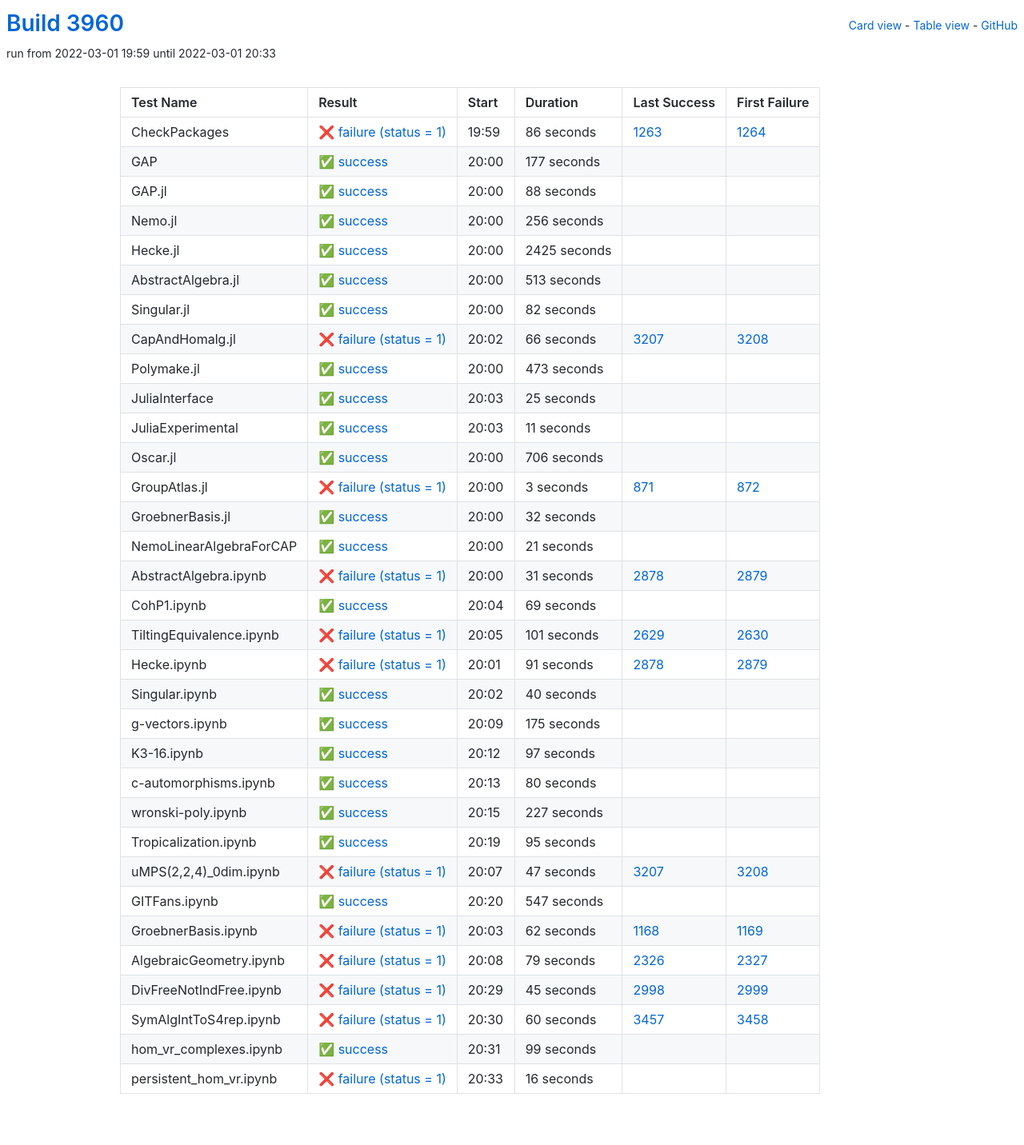
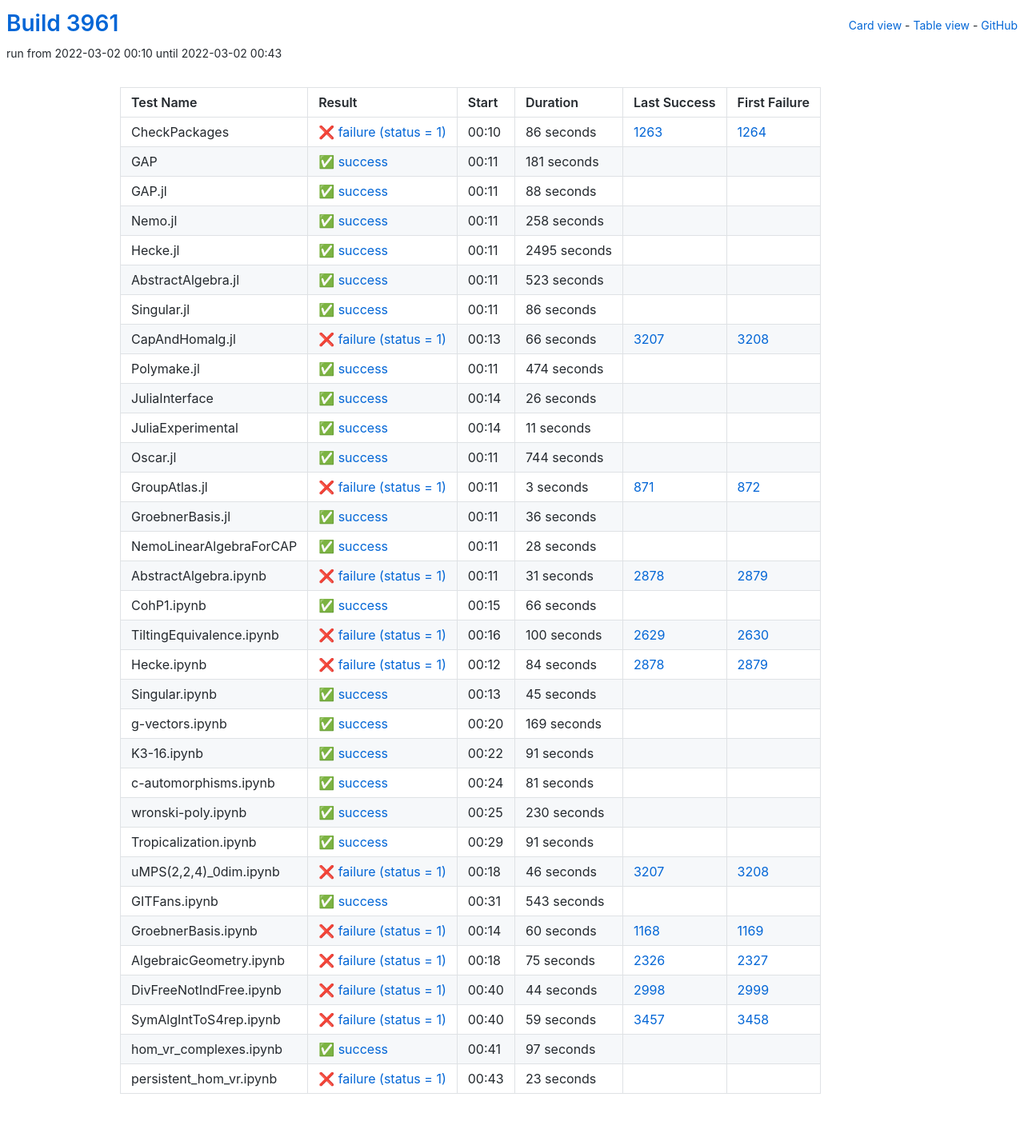
Before and after one commit to oscar-system/oscar-ci-status-stable, a Jekyll site: the page built from table.html, in a window 1280 px wide. Shown: the whole page at 80% size. Built offline with Jekyll 4.4.1, drawn with Linux system fonts in a browser that asks for light colours.

Commit message:
Build #3961

```diff
--- a/_data/ci.yml
+++ b/_data/ci.yml
@@ -1,6 +1,6 @@
 ---
-build: 3960
-build_url: https://oscarci.mathematik.uni-kl.de/job/oscar-stable/3960/
+build: 3961
+build_url: https://oscarci.mathematik.uni-kl.de/job/oscar-stable/3961/
 job: oscar-stable
 organization: oscar-system
 repo: oscar-ci-status-stable
@@ -8,8 +8,8 @@ repourl: https://github.com/oscar-system/oscar-ci-status-stable
 tests:
 - name: CheckPackages
   id: checkpackages
-  log: https://oscarci.mathematik.uni-kl.de/job/oscar-stable/3960/artifact/logs/build-3960/CheckPackages.log
-  start: 2022-03-01 19:59
+  log: https://oscarci.mathematik.uni-kl.de/job/oscar-stable/3961/artifact/logs/build-3961/CheckPackages.log
+  start: 2022-03-02 00:10
   success: false
   exitcode: 1
   status: failure
@@ -20,20 +20,20 @@ tests:
   first_failure_url: https://oscarci.mathematik.uni-kl.de/job/oscar-stable/1264/
 - name: GAP
   id: gap
-  log: https://oscarci.mathematik.uni-kl.de/job/oscar-stable/3960/artifact/logs/build-3960/GAP.log
-  start: 2022-03-01 20:00
+  log: https://oscarci.mathematik.uni-kl.de/job/oscar-stable/3961/artifact/logs/build-3961/GAP.log
+  start: 2022-03-02 00:11
   success: true
   exitcode: 0
   status: success
-  duration: 177
+  duration: 181
   last_success: false
   last_success_url:
   first_failure: false
   first_failure_url:
 - name: GAP.jl
   id: gap-jl
-  log: https://oscarci.mathematik.uni-kl.de/job/oscar-stable/3960/artifact/logs/build-3960/GAP.jl.log
-  start: 2022-03-01 20:00
+  log: https://oscarci.mathematik.uni-kl.de/job/oscar-stable/3961/artifact/logs/build-3961/GAP.jl.log
+  start: 2022-03-02 00:11
   success: true
   exitcode: 0
   status: success
@@ -44,56 +44,56 @@ tests:
   first_failure_url:
 - name: Nemo.jl
   id: nemo-jl
-  log: https://oscarci.mathematik.uni-kl.de/job/oscar-stable/3960/artifact/logs/build-3960/Nemo.jl.log
-  start: 2022-03-01 20:00
+  log: https://oscarci.mathematik.uni-kl.de/job/oscar-stable/3961/artifact/logs/build-3961/Nemo.jl.log
+  start: 2022-03-02 00:11
   success: true
   exitcode: 0
   status: success
-  duration: 256
+  duration: 258
   last_success: false
   last_success_url:
   first_failure: false
   first_failure_url:
 - name: Hecke.jl
   id: hecke-jl
-  log: https://oscarci.mathematik.uni-kl.de/job/oscar-stable/3960/artifact/logs/build-3960/Hecke.jl.log
-  start: 2022-03-01 20:00
+  log: https://oscarci.mathematik.uni-kl.de/job/oscar-stable/3961/artifact/logs/build-3961/Hecke.jl.log
+  start: 2022-03-02 00:11
   success: true
   exitcode: 0
   status: success
-  duration: 2425
+  duration: 2495
   last_success: false
   last_success_url:
   first_failure: false
   first_failure_url:
 - name: AbstractAlgebra.jl
   id: abstractalgebra-jl
-  log: https://oscarci.mathematik.uni-kl.de/job/oscar-stable/3960/artifact/logs/build-3960/AbstractAlgebra.jl.log
-  start: 2022-03-01 20:00
+  log: https://oscarci.mathematik.uni-kl.de/job/oscar-stable/3961/artifact/logs/build-3961/AbstractAlgebra.jl.log
+  start: 2022-03-02 00:11
   success: true
   exitcode: 0
   status: success
-  duration: 513
+  duration: 523
   last_success: false
   last_success_url:
   first_failure: false
   first_failure_url:
 - name: Singular.jl
   id: singular-jl
-  log: https://oscarci.mathematik.uni-kl.de/job/oscar-stable/3960/artifact/logs/build-3960/Singular.jl.log
-  start: 2022-03-01 20:00
+  log: https://oscarci.mathematik.uni-kl.de/job/oscar-stable/3961/artifact/logs/build-3961/Singular.jl.log
+  start: 2022-03-02 00:11
   success: true
   exitcode: 0
   status: success
-  duration: 82
+  duration: 86
   last_success: false
   last_success_url:
   first_failure: false
   first_failure_url:
 - name: CapAndHomalg.jl
   id: capandhomalg-jl
-  log: https://oscarci.mathematik.uni-kl.de/job/oscar-stable/3960/artifact/logs/build-3960/CapAndHomalg.jl.log
-  start: 2022-03-01 20:02
+  log: https://oscarci.mathematik.uni-kl.de/job/oscar-stable/3961/artifact/logs/build-3961/CapAndHomalg.jl.log
+  start: 2022-03-02 00:13
   success: false
   exitcode: 1
   status: failure
@@ -104,32 +104,32 @@ tests:
   first_failure_url: https://oscarci.mathematik.uni-kl.de/job/oscar-stable/3208/
 - name: Polymake.jl
   id: polymake-jl
-  log: https://oscarci.mathematik.uni-kl.de/job/oscar-stable/3960/artifact/logs/build-3960/Polymake.jl.log
-  start: 2022-03-01 20:00
+  log: https://oscarci.mathematik.uni-kl.de/job/oscar-stable/3961/artifact/logs/build-3961/Polymake.jl.log
+  start: 2022-03-02 00:11
   success: true
   exitcode: 0
   status: success
-  duration: 473
+  duration: 474
   last_success: false
   last_success_url:
   first_failure: false
   first_failure_url:
 - name: JuliaInterface
   id: juliainterface
-  log: https://oscarci.mathematik.uni-kl.de/job/oscar-stable/3960/artifact/logs/build-3960/JuliaInterface.log
-  start: 2022-03-01 20:03
+  log: https://oscarci.mathematik.uni-kl.de/job/oscar-stable/3961/artifact/logs/build-3961/JuliaInterface.log
+  start: 2022-03-02 00:14
   success: true
   exitcode: 0
   status: success
-  duration: 25
+  duration: 26
   last_success: false
   last_success_url:
   first_failure: false
   first_failure_url:
 - name: JuliaExperimental
   id: juliaexperimental
-  log: https://oscarci.mathematik.uni-kl.de/job/oscar-stable/3960/artifact/logs/build-3960/JuliaExperimental.log
-  start: 2022-03-01 20:03
+  log: https://oscarci.mathematik.uni-kl.de/job/oscar-stable/3961/artifact/logs/build-3961/JuliaExperimental.log
+  start: 2022-03-02 00:14
   success: true
   exitcode: 0
   status: success
@@ -140,20 +140,20 @@ tests:
   first_failure_url:
 - name: Oscar.jl
   id: oscar-jl
-  log: https://oscarci.mathematik.uni-kl.de/job/oscar-stable/3960/artifact/logs/build-3960/Oscar.jl.log
-  start: 2022-03-01 20:00
+  log: https://oscarci.mathematik.uni-kl.de/job/oscar-stable/3961/artifact/logs/build-3961/Oscar.jl.log
+  start: 2022-03-02 00:11
   success: true
   exitcode: 0
   status: success
-  duration: 706
+  duration: 744
   last_success: false
   last_success_url:
   first_failure: false
   first_failure_url:
 - name: GroupAtlas.jl
   id: groupatlas-jl
-  log: https://oscarci.mathematik.uni-kl.de/job/oscar-stable/3960/artifact/logs/build-3960/GroupAtlas.jl.log
-  start: 2022-03-01 20:00
+  log: https://oscarci.mathematik.uni-kl.de/job/oscar-stable/3961/artifact/logs/build-3961/GroupAtlas.jl.log
+  start: 2022-03-02 00:11
   success: false
   exitcode: 1
   status: failure
@@ -164,32 +164,32 @@ tests:
   first_failure_url: https://oscarci.mathematik.uni-kl.de/job/oscar-stable/872/
 - name: GroebnerBasis.jl
   id: groebnerbasis-jl
-  log: https://oscarci.mathematik.uni-kl.de/job/oscar-stable/3960/artifact/logs/build-3960/GroebnerBasis.jl.log
-  start: 2022-03-01 20:00
+  log: https://oscarci.mathematik.uni-kl.de/job/oscar-stable/3961/artifact/logs/build-3961/GroebnerBasis.jl.log
+  start: 2022-03-02 00:11
   success: true
   exitcode: 0
   status: success
-  duration: 32
+  duration: 36
   last_success: false
   last_success_url:
   first_failure: false
   first_failure_url:
 - name: NemoLinearAlgebraForCAP
   id: nemolinearalgebraforcap
-  log: https://oscarci.mathematik.uni-kl.de/job/oscar-stable/3960/artifact/logs/build-3960/NemoLinearAlgebraForCAP.log
-  start: 2022-03-01 20:00
+  log: https://oscarci.mathematik.uni-kl.de/job/oscar-stable/3961/artifact/logs/build-3961/NemoLinearAlgebraForCAP.log
+  start: 2022-03-02 00:11
   success: true
   exitcode: 0
   status: success
-  duration: 21
+  duration: 28
   last_success: false
   last_success_url:
   first_failure: false
   first_failure_url:
 - name: AbstractAlgebra.ipynb
   id: abstractalgebra-ipynb
-  log: https://oscarci.mathematik.uni-kl.de/job/oscar-stable/3960/artifact/logs/build-3960/AbstractAlgebra.ipynb.log
-  start: 2022-03-01 20:00
+  log: https://oscarci.mathematik.uni-kl.de/job/oscar-stable/3961/artifact/logs/build-3961/AbstractAlgebra.ipynb.log
+  start: 2022-03-02 00:11
   success: false
   exitcode: 1
   status: failure
@@ -200,68 +200,188 @@ tests:
   first_failure_url: https://oscarci.mathematik.uni-kl.de/job/oscar-stable/2879/
 - name: CohP1.ipynb
   id: cohp1-ipynb
-  log: https://oscarci.mathematik.uni-kl.de/job/oscar-stable/3960/artifact/logs/build-3960/CohP1.ipynb.log
-  start: 2022-03-01 20:04
+  log: https://oscarci.mathematik.uni-kl.de/job/oscar-stable/3961/artifact/logs/build-3961/CohP1.ipynb.log
+  start: 2022-03-02 00:15
   success: true
   exitcode: 0
   status: success
-  duration: 69
+  duration: 66
   last_success: false
   last_success_url:
   first_failure: false
   first_failure_url:
 - name: TiltingEquivalence.ipynb
   id: tiltingequivalence-ipynb
-  log: https://oscarci.mathematik.uni-kl.de/job/oscar-stable/3960/artifact/logs/build-3960/TiltingEquivalence.ipynb.log
-  start: 2022-03-01 20:05
+  log: https://oscarci.mathematik.uni-kl.de/job/oscar-stable/3961/artifact/logs/build-3961/TiltingEquivalence.ipynb.log
+  start: 2022-03-02 00:16
   success: false
   exitcode: 1
   status: failure
-  duration: 101
+  duration: 100
   last_success: 2629
   last_success_url: https://oscarci.mathematik.uni-kl.de/job/oscar-stable/2629/
   first_failure: 2630
   first_failure_url: https://oscarci.mathematik.uni-kl.de/job/oscar-stable/2630/
 - name: Hecke.ipynb
   id: hecke-ipynb
-  log: https://oscarci.mathematik.uni-kl.de/job/oscar-stable/3960/artifact/logs/build-3960/Hecke.ipynb.log
-  start: 2022-03-01 20:01
+  log: https://oscarci.mathematik.uni-kl.de/job/oscar-stable/3961/artifact/logs/build-3961/Hecke.ipynb.log
+  start: 2022-03-02 00:12
   success: false
   exitcode: 1
   status: failure
-  duration: 91
+  duration: 84
   last_success: 2878
   last_success_url: https://oscarci.mathematik.uni-kl.de/job/oscar-stable/2878/
   first_failure: 2879
   first_failure_url: https://oscarci.mathematik.uni-kl.de/job/oscar-stable/2879/
 - name: Singular.ipynb
   id: singular-ipynb
-  log: https://oscarci.mathematik.uni-kl.de/job/oscar-stable/3960/artifact/logs/build-3960/Singular.ipynb.log
-  start: 2022-03-01 20:02
+  log: https://oscarci.mathematik.uni-kl.de/job/oscar-stable/3961/artifact/logs/build-3961/Singular.ipynb.log
+  start: 2022-03-02 00:13
   success: true
   exitcode: 0
   status: success
-  duration: 40
+  duration: 45
   last_success: false
   last_success_url:
   first_failure: false
   first_failure_url:
 - name: g-vectors.ipynb
   id: g-vectors-ipynb
-  log: https://oscarci.mathematik.uni-kl.de/job/oscar-stable/3960/artifact/logs/build-3960/g-vectors.ipynb.log
-  start: 2022-03-01 20:09
+  log: https://oscarci.mathematik.uni-kl.de/job/oscar-stable/3961/artifact/logs/build-3961/g-vectors.ipynb.log
+  start: 2022-03-02 00:20
   success: true
   exitcode: 0
   status: success
-  duration: 175
+  duration: 169
   last_success: false
   last_success_url:
   first_failure: false
   first_failure_url:
 - name: K3-16.ipynb
   id: k3-16-ipynb
-  log: https://oscarci.mathematik.uni-kl.de/job/oscar-stable/3960/artifact/logs/build-3960/K3-16.ipynb.log
-  start: 2022-03-01 20:12
+  log: https://oscarci.mathematik.uni-kl.de/job/oscar-stable/3961/artifact/logs/build-3961/K3-16.ipynb.log
+  start: 2022-03-02 00:22
+  success: true
+  exitcode: 0
+  status: success
+  duration: 91
+  last_success: false
+  last_success_url:
+  first_failure: false
+  first_failure_url:
+- name: c-automorphisms.ipynb
+  id: c-automorphisms-ipynb
+  log: https://oscarci.mathematik.uni-kl.de/job/oscar-stable/3961/artifact/logs/build-3961/c-automorphisms.ipynb.log
+  start: 2022-03-02 00:24
+  success: true
+  exitcode: 0
+  status: success
+  duration: 81
+  last_success: false
+  last_success_url:
+  first_failure: false
+  first_failure_url:
+- name: wronski-poly.ipynb
+  id: wronski-poly-ipynb
+  log: https://oscarci.mathematik.uni-kl.de/job/oscar-stable/3961/artifact/logs/build-3961/wronski-poly.ipynb.log
+  start: 2022-03-02 00:25
+  success: true
+  exitcode: 0
+  status: success
+  duration: 230
+  last_success: false
+  last_success_url:
+  first_failure: false
+  first_failure_url:
+- name: Tropicalization.ipynb
+  id: tropicalization-ipynb
+  log: https://oscarci.mathematik.uni-kl.de/job/oscar-stable/3961/artifact/logs/build-3961/Tropicalization.ipynb.log
+  start: 2022-03-02 00:29
+  success: true
+  exitcode: 0
+  status: success
+  duration: 91
+  last_success: false
+  last_success_url:
+  first_failure: false
+  first_failure_url:
+- name: uMPS(2,2,4)_0dim.ipynb
+  id: umps-2-2-4-0dim-ipynb
+  log: https://oscarci.mathematik.uni-kl.de/job/oscar-stable/3961/artifact/logs/build-3961/uMPS-2-2-4-_0dim.ipynb.log
+  start: 2022-03-02 00:18
+  success: false
+  exitcode: 1
+  status: failure
+  duration: 46
+  last_success: 3207
+  last_success_url: https://oscarci.mathematik.uni-kl.de/job/oscar-stable/3207/
+  first_failure: 3208
+  first_failure_url: https://oscarci.mathematik.uni-kl.de/job/oscar-stable/3208/
+- name: GITFans.ipynb
+  id: gitfans-ipynb
+  log: https://oscarci.mathematik.uni-kl.de/job/oscar-stable/3961/artifact/logs/build-3961/GITFans.ipynb.log
+  start: 2022-03-02 00:31
+  success: true
+  exitcode: 0
+  status: success
+  duration: 543
+  last_success: false
+  last_success_url:
+  first_failure: false
+  first_failure_url:
+- name: GroebnerBasis.ipynb
+  id: groebnerbasis-ipynb
+  log: https://oscarci.mathematik.uni-kl.de/job/oscar-stable/3961/artifact/logs/build-3961/GroebnerBasis.ipynb.log
+  start: 2022-03-02 00:14
+  success: false
+  exitcode: 1
+  status: failure
+  duration: 60
+  last_success: 1168
+  last_success_url: https://oscarci.mathematik.uni-kl.de/job/oscar-stable/1168/
+  first_failure: 1169
+  first_failure_url: https://oscarci.mathematik.uni-kl.de/job/oscar-stable/1169/
+- name: AlgebraicGeometry.ipynb
+  id: algebraicgeometry-ipynb
+  log: https://oscarci.mathematik.uni-kl.de/job/oscar-stable/3961/artifact/logs/build-3961/AlgebraicGeometry.ipynb.log
+  start: 2022-03-02 00:18
+  success: false
+  exitcode: 1
+  status: failure
+  duration: 75
+  last_success: 2326
+  last_success_url: https://oscarci.mathematik.uni-kl.de/job/oscar-stable/2326/
+  first_failure: 2327
+  first_failure_url: https://oscarci.mathematik.uni-kl.de/job/oscar-stable/2327/
+- name: DivFreeNotIndFree.ipynb
+  id: divfreenotindfree-ipynb
+  log: https://oscarci.mathematik.uni-kl.de/job/oscar-stable/3961/artifact/logs/build-3961/DivFreeNotIndFree.ipynb.log
+  start: 2022-03-02 00:40
+  success: false
+  exitcode: 1
+  status: failure
+  duration: 44
+  last_success: 2998
+  last_success_url: https://oscarci.mathematik.uni-kl.de/job/oscar-stable/2998/
+  first_failure: 2999
+  first_failure_url: https://oscarci.mathematik.uni-kl.de/job/oscar-stable/2999/
+- name: SymAlgIntToS4rep.ipynb
+  id: symalginttos4rep-ipynb
+  log: https://oscarci.mathematik.uni-kl.de/job/oscar-stable/3961/artifact/logs/build-3961/SymAlgIntToS4rep.ipynb.log
+  start: 2022-03-02 00:40
+  success: false
+  exitcode: 1
+  status: failure
+  duration: 59
+  last_success: 3457
+  last_success_url: https://oscarci.mathematik.uni-kl.de/job/oscar-stable/3457/
+  first_failure: 3458
+  first_failure_url: https://oscarci.mathematik.uni-kl.de/job/oscar-stable/3458/
+- name: hom_vr_complexes.ipynb
+  id: hom-vr-complexes-ipynb
+  log: https://oscarci.mathematik.uni-kl.de/job/oscar-stable/3961/artifact/logs/build-3961/hom_vr_complexes.ipynb.log
+  start: 2022-03-02 00:41
   success: true
   exitcode: 0
   status: success
@@ -270,135 +390,15 @@ tests:
   last_success_url:
   first_failure: false
   first_failure_url:
-- name: c-automorphisms.ipynb
-  id: c-automorphisms-ipynb
-  log: https://oscarci.mathematik.uni-kl.de/job/oscar-stable/3960/artifact/logs/build-3960/c-automorphisms.ipynb.log
-  start: 2022-03-01 20:13
-  success: true
-  exitcode: 0
-  status: success
-  duration: 80
+- name: persistent_hom_vr.ipynb
+  id: persistent-hom-vr-ipynb
+  log: https://oscarci.mathematik.uni-kl.de/job/oscar-stable/3961/artifact/logs/build-3961/persistent_hom_vr.ipynb.log
+  start: 2022-03-02 00:43
+  success: false
+  exitcode: 1
+  status: failure
+  duration: 23
   last_success: false
   last_success_url:
   first_failure: false
   first_failure_url:
-- name: wronski-poly.ipynb
-  id: wronski-poly-ipynb
-  log: https://oscarci.mathematik.uni-kl.de/job/oscar-stable/3960/artifact/logs/build-3960/wronski-poly.ipynb.log
-  start: 2022-03-01 20:15
-  success: true
-  exitcode: 0
-  status: success
-  duration: 227
-  last_success: false
-  last_success_url:
-  first_failure: false
-  first_failure_url:
-- name: Tropicalization.ipynb
-  id: tropicalization-ipynb
-  log: https://oscarci.mathematik.uni-kl.de/job/oscar-stable/3960/artifact/logs/build-3960/Tropicalization.ipynb.log
-  start: 2022-03-01 20:19
-  success: true
-  exitcode: 0
-  status: success
-  duration: 95
-  last_success: false
-  last_success_url:
-  first_failure: false
-  first_failure_url:
-- name: uMPS(2,2,4)_0dim.ipynb
-  id: umps-2-2-4-0dim-ipynb
-  log: https://oscarci.mathematik.uni-kl.de/job/oscar-stable/3960/artifact/logs/build-3960/uMPS-2-2-4-_0dim.ipynb.log
-  start: 2022-03-01 20:07
-  success: false
-  exitcode: 1
-  status: failure
-  duration: 47
-  last_success: 3207
-  last_success_url: https://oscarci.mathematik.uni-kl.de/job/oscar-stable/3207/
-  first_failure: 3208
-  first_failure_url: https://oscarci.mathematik.uni-kl.de/job/oscar-stable/3208/
-- name: GITFans.ipynb
-  id: gitfans-ipynb
-  log: https://oscarci.mathematik.uni-kl.de/job/oscar-stable/3960/artifact/logs/build-3960/GITFans.ipynb.log
-  start: 2022-03-01 20:20
-  success: true
-  exitcode: 0
-  status: success
-  duration: 547
-  last_success: false
-  last_success_url:
-  first_failure: false
-  first_failure_url:
-- name: GroebnerBasis.ipynb
-  id: groebnerbasis-ipynb
-  log: https://oscarci.mathematik.uni-kl.de/job/oscar-stable/3960/artifact/logs/build-3960/GroebnerBasis.ipynb.log
-  start: 2022-03-01 20:03
-  success: false
-  exitcode: 1
-  status: failure
-  duration: 62
-  last_success: 1168
-  last_success_url: https://oscarci.mathematik.uni-kl.de/job/oscar-stable/1168/
-  first_failure: 1169
-  first_failure_url: https://oscarci.mathematik.uni-kl.de/job/oscar-stable/1169/
-- name: AlgebraicGeometry.ipynb
-  id: algebraicgeometry-ipynb
-  log: https://oscarci.mathematik.uni-kl.de/job/oscar-stable/3960/artifact/logs/build-3960/AlgebraicGeometry.ipynb.log
-  start: 2022-03-01 20:08
-  success: false
-  exitcode: 1
-  status: failure
-  duration: 79
-  last_success: 2326
-  last_success_url: https://oscarci.mathematik.uni-kl.de/job/oscar-stable/2326/
-  first_failure: 2327
-  first_failure_url: https://oscarci.mathematik.uni-kl.de/job/oscar-stable/2327/
-- name: DivFreeNotIndFree.ipynb
-  id: divfreenotindfree-ipynb
-  log: https://oscarci.mathematik.uni-kl.de/job/oscar-stable/3960/artifact/logs/build-3960/DivFreeNotIndFree.ipynb.log
-  start: 2022-03-01 20:29
-  success: false
-  exitcode: 1
-  status: failure
-  duration: 45
-  last_success: 2998
-  last_success_url: https://oscarci.mathematik.uni-kl.de/job/oscar-stable/2998/
-  first_failure: 2999
-  first_failure_url: https://oscarci.mathematik.uni-kl.de/job/oscar-stable/2999/
-- name: SymAlgIntToS4rep.ipynb
-  id: symalginttos4rep-ipynb
-  log: https://oscarci.mathematik.uni-kl.de/job/oscar-stable/3960/artifact/logs/build-3960/SymAlgIntToS4rep.ipynb.log
-  start: 2022-03-01 20:30
-  success: false
-  exitcode: 1
-  status: failure
-  duration: 60
-  last_success: 3457
-  last_success_url: https://oscarci.mathematik.uni-kl.de/job/oscar-stable/3457/
-  first_failure: 3458
-  first_failure_url: https://oscarci.mathematik.uni-kl.de/job/oscar-stable/3458/
-- name: hom_vr_complexes.ipynb
-  id: hom-vr-complexes-ipynb
-  log: https://oscarci.mathematik.uni-kl.de/job/oscar-stable/3960/artifact/logs/build-3960/hom_vr_complexes.ipynb.log
-  start: 2022-03-01 20:31
-  success: true
-  exitcode: 0
-  status: success
-  duration: 99
-  last_success: false
-  last_success_url:
-  first_failure: false
-  first_failure_url:
-- name: persistent_hom_vr.ipynb
-  id: persistent-hom-vr-ipynb
-  log: https://oscarci.mathematik.uni-kl.de/job/oscar-stable/3960/artifact/logs/build-3960/persistent_hom_vr.ipynb.log
-  start: 2022-03-01 20:33
-  success: false
-  exitcode: 1
-  status: failure
-  duration: 16
-  last_success: false
-  last_success_url:
-  first_failure: false
-  first_failure_url:
```
Also changed, not shown: README.md.
